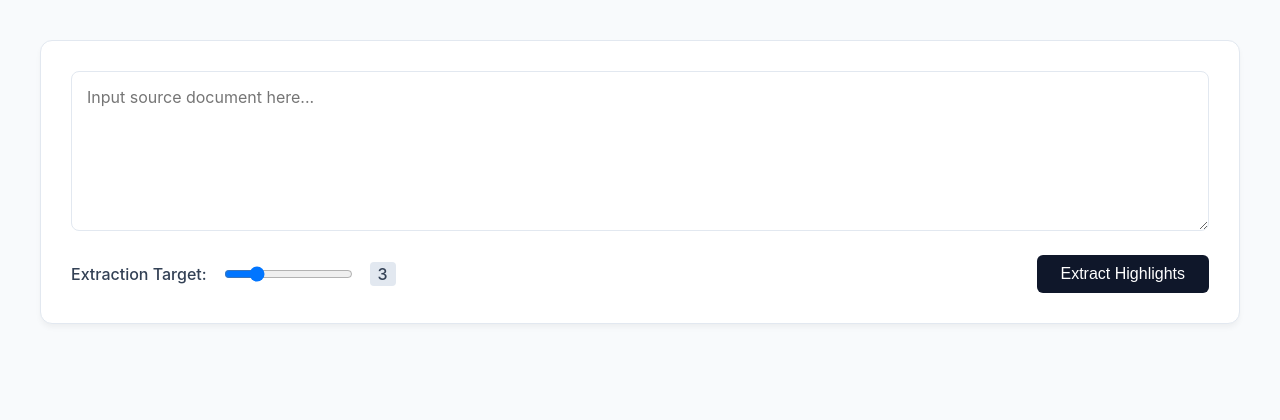
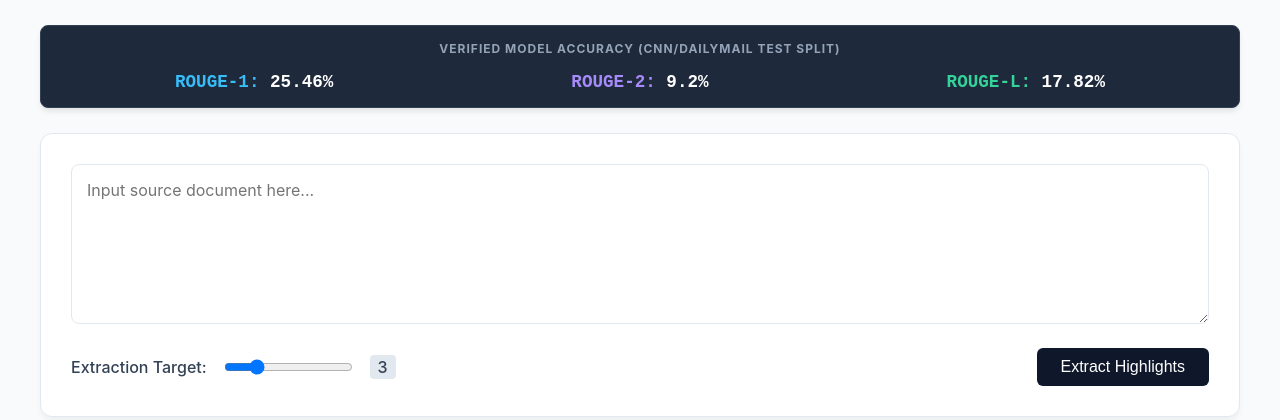
Before and after one commit to MohdIkhwanHaris/bullet_point_summarizer, a Flask app: page / in a window 1280 px wide. Shown: the part 110-530 px from the top of the page. Run offline with Flask 3, Linux system fonts and the light colour scheme.

Commit message:
Final working build: Added Enterprise UI dashboard and ROUGE evaluation JSON

```diff
--- a/app.py
+++ b/app.py
@@ -1,10 +1,11 @@
 import warnings
 warnings.filterwarnings("ignore", category=UserWarning)
 
+import json # <-- NEW: Needed to read your benchmark scores
 from flask import Flask, render_template, request
 import spacy
 from sklearn.feature_extraction.text import TfidfVectorizer
-from sklearn.metrics.pairwise import cosine_similarity # <-- NEW: From your friend's code
+from sklearn.metrics.pairwise import cosine_similarity
 import numpy as np
 import nltk
 from nltk.corpus import wordnet as wn
@@ -63,7 +64,6 @@ def extract_top_sentences(original_sentences, cleaned_sentences, top_n=3):
     if target_n == 0:
         return [], [], None
 
-    # 1. Base Matrix Setup
     vectorizer = TfidfVectorizer()
     tfidf_matrix = vectorizer.fit_transform(cleaned_sentences)
 
@@ -78,7 +78,6 @@ def extract_top_sentences(original_sentences, cleaned_sentences, top_n=3):
     final_scores = []
     scorecard = []
 
-    # 2. Calculate Base Heuristic Scores
     for idx, sent_text in enumerate(original_sentences):
         sent_doc = nlp(sent_text)
 
@@ -101,46 +100,26 @@ def extract_top_sentences(original_sentences, cleaned_sentences, top_n=3):
         })
 
     final_scores = np.array(final_scores)
+    similarity_matrix = cosine_similarity(tfidf_matrix)
+    lambda_param = 0.7
 
-    # ==========================================
-    # 3. NEW: THE MMR LOOP (Credit: Fabian da goat)
-    # ==========================================
-
-    # Calculate how mathematically similar every sentence is to every other sentence
-    similarity_matrix = cosine_similarity(tfidf_matrix)
-
-    lambda_param = 0.7  # 70% focus on relevance, 30% penalty for redundancy
-
-    # Pick the absolute best sentence to start
     selected_indices = [int(np.argmax(final_scores))]
     candidates = list(set(range(len(original_sentences))) - set(selected_indices))
 
-    # Loop until we have the target number of bullets
     while len(selected_indices) < target_n and candidates:
         mmr_scores = []
-
         for candidate in candidates:
-            # Relevance (Our custom heuristic score)
             relevance = final_scores[candidate]
-
-            # Redundancy (Similarity to bullets we ALREADY picked)
             max_similarity = max([similarity_matrix[candidate][s] for s in selected_indices])
-
-            # The MMR Math
             mmr_score = (lambda_param * relevance) - ((1 - lambda_param) * max_similarity)
             mmr_scores.append((candidate, mmr_score))
 
-        # Pick the sentence that survived the redundancy penalty
         best_candidate = max(mmr_scores, key=lambda x: x[1])[0]
-
         selected_indices.append(best_candidate)
         candidates.remove(best_candidate)
 
-    # Sort them back into chronological document order
     top_indices = sorted(selected_indices)
-    # ==========================================
 
-    # 4. Finalize Analytics Data
     avg_tfidf, avg_pos, avg_sem, avg_str = 0, 0, 0, 0
     for i in top_indices:
         scorecard[i]["is_selected"] = True
@@ -165,6 +144,16 @@ def home():
     user_input = ""
     num_bullets = 3
 
+    # ==========================================
+    # NEW: Load the Benchmark Scores from the JSON
+    # ==========================================
+    try:
+        with open('rouge_evaluation_scores.json', 'r') as file:
+            benchmark_scores = json.load(file)
+    except FileNotFoundError:
+        # Fallback if the file gets deleted or moved
+        benchmark_scores = {"ROUGE-1_Percentage": "N/A", "ROUGE-2_Percentage": "N/A", "ROUGE-L_Percentage": "N/A"}
+
     if request.method == "POST":
         user_input = request.form.get("raw_text", "")
         num_bullets = int(request.form.get("num_bullets", 3))
@@ -176,7 +165,8 @@ def home():
     return render_template("index.html",
                            summary=summary_bullets, analysis=analysis_data,
                            chart_data=chart_data, original_text=user_input,
-                           num_bullets=num_bullets)
+                           num_bullets=num_bullets,
+                           scores=benchmark_scores) # <-- NEW: Pass scores to HTML
 
 if __name__ == "__main__":
     app.run(debug=True)
--- /dev/null
+++ b/rouge_evaluation_scores.json
@@ -0,0 +1,5 @@
+{
+    "ROUGE-1_Percentage": 25.46,
+    "ROUGE-2_Percentage": 9.2,
+    "ROUGE-L_Percentage": 17.82
+}
--- a/templates/index.html
+++ b/templates/index.html
@@ -19,7 +19,7 @@
         }
         .container { max-width: 1200px; width: 100%; }
 
-        .header { text-align: center; margin-bottom: 40px; }
+        .header { text-align: center; margin-bottom: 25px; }
         .header h1 { color: var(--primary); margin: 0 0 10px 0; }
         .header p { color: var(--text-muted); margin: 0; font-size: 1.1rem; }
 
@@ -93,6 +93,14 @@
         <p>Mathematical Extractive Architecture</p>
     </div>
 
+    <div style="background-color: #1e293b; border: 1px solid #334155; padding: 15px; border-radius: 8px; margin-bottom: 25px; text-align: center; box-shadow: 0 4px 6px -1px rgba(0,0,0,0.1);">
+        <h4 style="color: #94a3b8; margin-top: 0; font-size: 12px; letter-spacing: 1px; text-transform: uppercase;">Verified Model Accuracy (CNN/DailyMail Test Split)</h4>
+        <div style="display: flex; justify-content: space-around; color: white; font-family: 'Courier New', Courier, monospace; font-weight: bold; font-size: 1.1rem;">
+            <div><span style="color: #38bdf8;">ROUGE-1:</span> {{ scores['ROUGE-1_Percentage'] }}%</div>
+            <div><span style="color: #a78bfa;">ROUGE-2:</span> {{ scores['ROUGE-2_Percentage'] }}%</div>
+            <div><span style="color: #34d399;">ROUGE-L:</span> {{ scores['ROUGE-L_Percentage'] }}%</div>
+        </div>
+    </div>
     <div class="card">
         <form method="POST" action="/" onsubmit="document.getElementById('loadingScreen').style.display='flex'">
             <textarea name="raw_text" placeholder="Input source document here..." required>{{ original_text }}</textarea>
@@ -191,7 +199,6 @@
 
         const dataStore = document.getElementById('mathDataStore');
 
-        // Render chart safely using the hidden data attributes
         if (grid.classList.contains('show-analytics') && dataStore && !window.chartRendered) {
 
             const valTfidf = parseFloat(dataStore.getAttribute('data-tfidf'));
```
Also changed, not shown: evaluate_model.py (+5 -4 lines).
